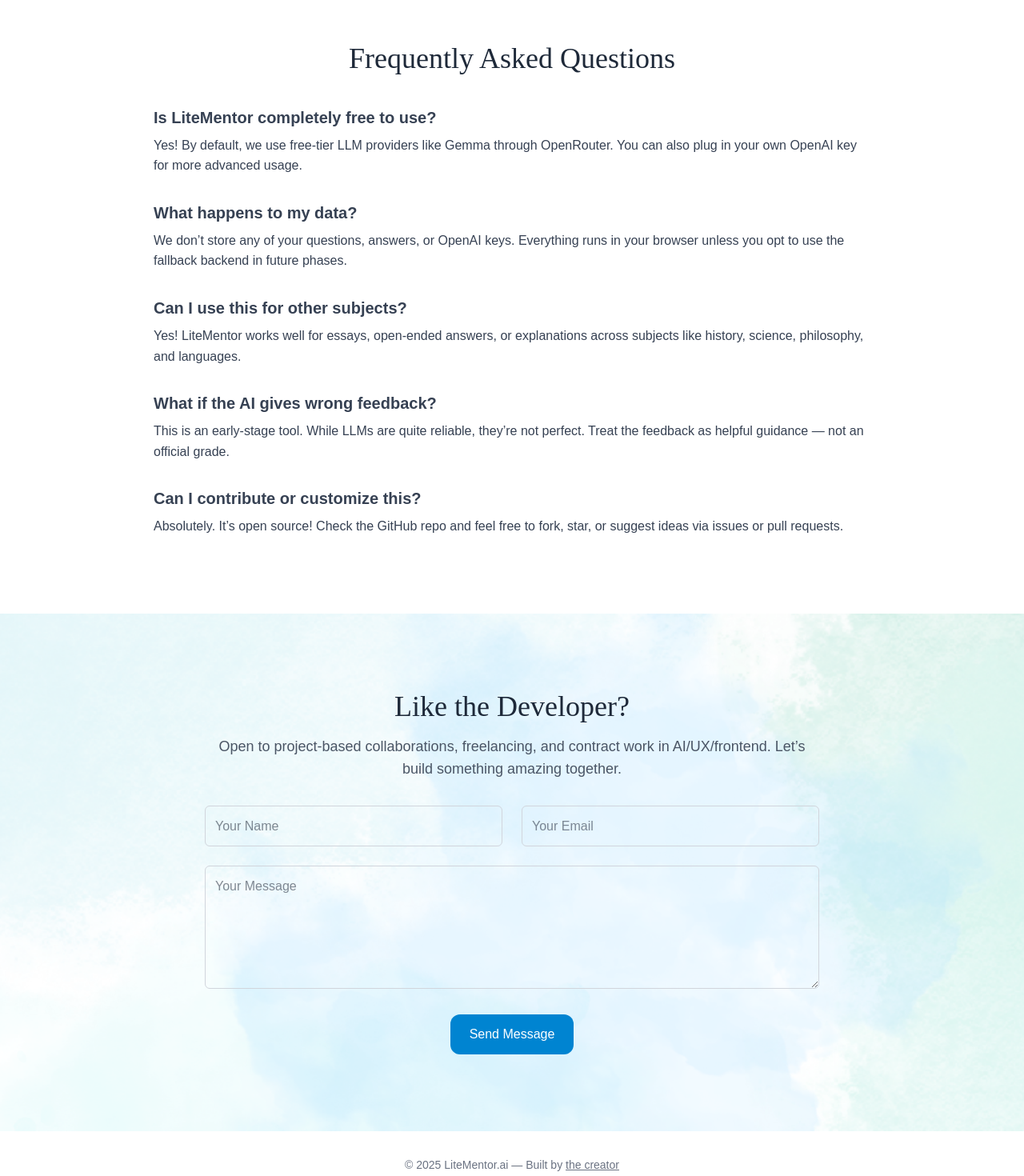
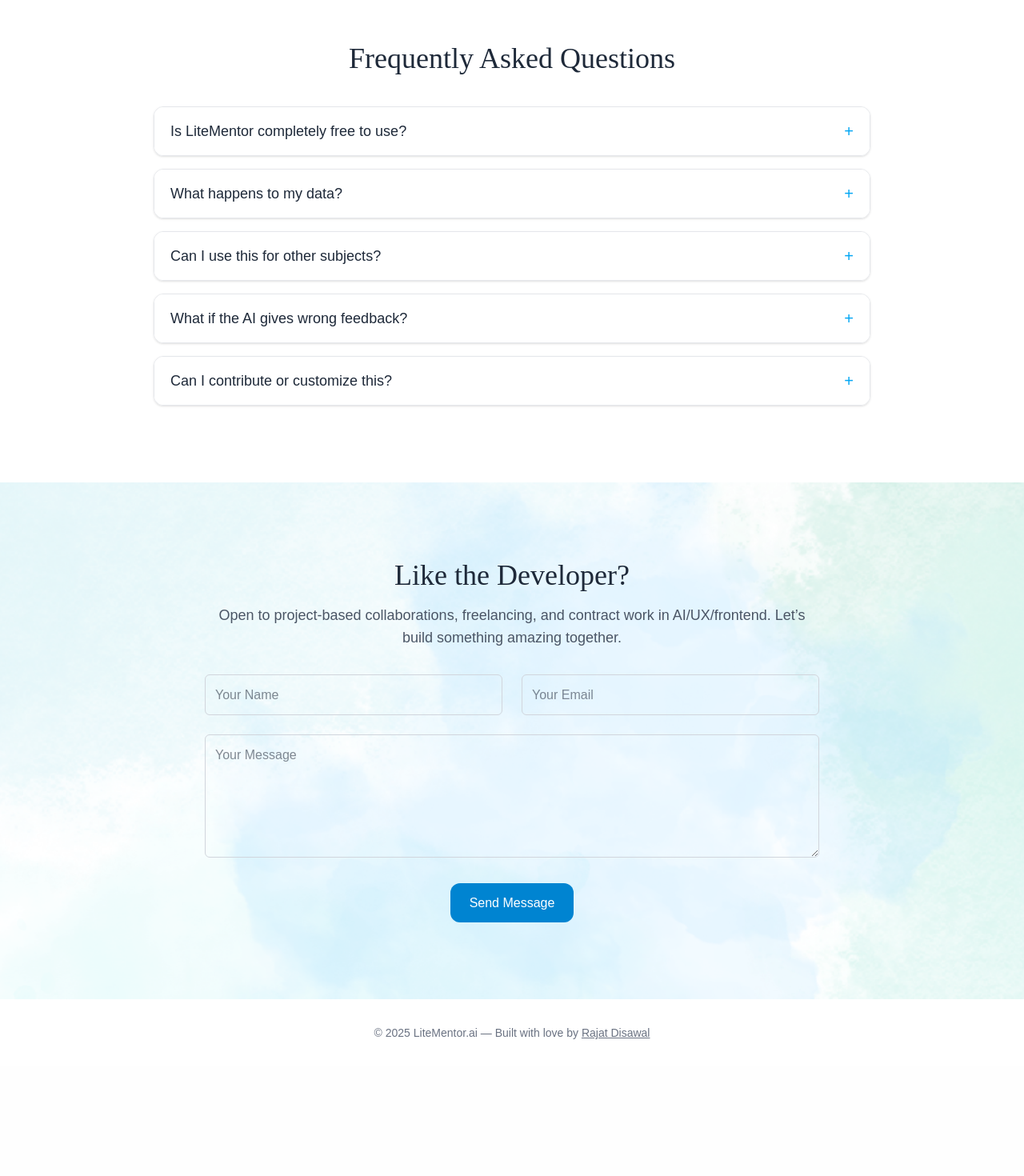
Before and after one commit to kashewknutt/litementorai, a Next.js app in the folder frontend/: page / in a window 1280 px wide. Shown: the part 1700-3170 px from the top of the page at 80% size. After the commit the page ends 3033 px from the top, so only its background shows below. Built offline with nearby package versions, Linux system fonts and the light colour scheme; a web font is replaced by a local one.

Commit message:
added meta data

```diff
--- a/frontend/src/app/layout.tsx
+++ b/frontend/src/app/layout.tsx
@@ -11,9 +11,26 @@ const ovo = Ovo({
 });
 
 export const metadata = {
-  title: 'LiteMentor AI',
-  description: 'Multilingual AI feedback for students — minimal, private, frontend-only.',
-};
+  metadataBase: new URL('https://litementorai.vercel.app'), // 👈 Your deployed domain
+  title: 'LiteMentor.AI',
+  description: 'AI-powered feedback for students. Free, private, and frontend-only.',
+  openGraph: {
+    title: 'LiteMentor.AI',
+    description: 'Get instant feedback on your written answers — clarity, logic, and suggestions. Free & private.',
+    images: ['/og-cover.png'],
+    url: 'https://litementorai.vercel.app',
+    siteName: 'LiteMentor.AI',
+    type: 'website',
+  },
+  twitter: {
+    card: 'summary_large_image',
+    title: 'LiteMentor.AI',
+    description: 'Free academic AI feedback — no accounts, no backend.',
+    images: ['/og-cover.png'],
+  },
+}
+
+
 
 export default function RootLayout({ children }: { children: React.ReactNode }) {
   return (
--- a/frontend/src/components/FAQ.tsx
+++ b/frontend/src/components/FAQ.tsx
@@ -1,36 +1,61 @@
 // components/FAQ.tsx
 'use client'
 
+import { useState } from 'react'
+
+const faqs = [
+  {
+    question: 'Is LiteMentor completely free to use?',
+    answer: 'Yes! By default, we use free-tier LLM providers like Gemma through OpenRouter. You can also plug in your own OpenAI key for more advanced usage.',
+  },
+  {
+    question: 'What happens to my data?',
+    answer: 'We don’t store any of your questions, answers, or OpenAI keys. Everything runs in your browser unless you opt to use the fallback backend in future phases.',
+  },
+  {
+    question: 'Can I use this for other subjects?',
+    answer: 'Yes! LiteMentor works well for essays, open-ended answers, or explanations across subjects like history, science, philosophy, and languages.',
+  },
+  {
+    question: 'What if the AI gives wrong feedback?',
+    answer: 'This is an early-stage tool. While LLMs are quite reliable, they’re not perfect. Treat the feedback as helpful guidance — not an official grade.',
+  },
+  {
+    question: 'Can I contribute or customize this?',
+    answer: 'Absolutely. It’s open source! Check the GitHub repo and feel free to fork, star, or suggest ideas via issues or pull requests.',
+  },
+]
+
 export default function FAQ() {
+  const [openIndex, setOpenIndex] = useState<number | null>(null)
+
+  const toggle = (index: number) => {
+    setOpenIndex(openIndex === index ? null : index)
+  }
+
   return (
     <section id="faq" className="py-24 px-6 bg-white">
       <div className="max-w-4xl mx-auto text-center">
         <h2 className="text-4xl font-ovo text-gray-800 mb-10">Frequently Asked Questions</h2>
-        <div className="space-y-8 text-center md:text-left font-outfit text-gray-700">
-          <div>
-            <h4 className="text-xl font-semibold mb-2">Is LiteMentor completely free to use?</h4>
-            <p>Yes! By default, we use free-tier LLM providers like Gemma through OpenRouter. You can also plug in your own OpenAI key for more advanced usage.</p>
-          </div>
-
-          <div>
-            <h4 className="text-xl font-semibold mb-2">What happens to my data?</h4>
-            <p>We don’t store any of your questions, answers, or OpenAI keys. Everything runs in your browser unless you opt to use the fallback backend in future phases.</p>
-          </div>
-
-          <div>
-            <h4 className="text-xl font-semibold mb-2">Can I use this for other subjects?</h4>
-            <p>Yes! LiteMentor works well for essays, open-ended answers, or explanations across subjects like history, science, philosophy, and languages.</p>
-          </div>
-
-          <div>
-            <h4 className="text-xl font-semibold mb-2">What if the AI gives wrong feedback?</h4>
-            <p>This is an early-stage tool. While LLMs are quite reliable, they’re not perfect. Treat the feedback as helpful guidance — not an official grade.</p>
-          </div>
-
-          <div>
-            <h4 className="text-xl font-semibold mb-2">Can I contribute or customize this?</h4>
-            <p>Absolutely. It’s open source! Check the GitHub repo and feel free to fork, star, or suggest ideas via issues or pull requests.</p>
-          </div>
+        <div className="space-y-4 text-left font-outfit text-gray-700">
+          {faqs.map((item, index) => (
+            <div key={index} className="border border-gray-200 rounded-xl overflow-hidden shadow-sm">
+              <button
+                onClick={() => toggle(index)}
+                className="w-full text-left px-5 py-4 bg-white hover:bg-sky-50 focus:outline-none transition"
+              >
+                <div className="flex items-center justify-between">
+                  <span className="text-lg font-medium text-gray-800">{item.question}</span>
+                  <span className="text-sky-500 text-xl">{openIndex === index ? '−' : '+'}</span>
+                </div>
+              </button>
+              {openIndex === index && (
+                <div className="px-5 pb-5 text-gray-600 transition-all duration-300 ease-in-out">
+                  {item.answer}
+                </div>
+              )}
+            </div>
+          ))}
         </div>
       </div>
     </section>
--- a/frontend/src/components/Footer.tsx
+++ b/frontend/src/components/Footer.tsx
@@ -2,7 +2,7 @@
 export default function Footer() {
   return (
     <footer className="text-center py-8 text-gray-500 text-sm font-outfit bg-white/80">
-      © {new Date().getFullYear()} LiteMentor.ai — Built by <a href="https://portfolio-rajatdisawal.vercel.app" className="underline hover:text-sky-500">the creator</a>
+      &copy; {new Date().getFullYear()} LiteMentor.ai — Built with love by <a href="https://portfolio-rajatdisawal.vercel.app" className="underline hover:text-sky-500">Rajat Disawal</a>
     </footer>
   )
 }
```
Also changed, not shown: frontend/public/og-cover.png (added).
